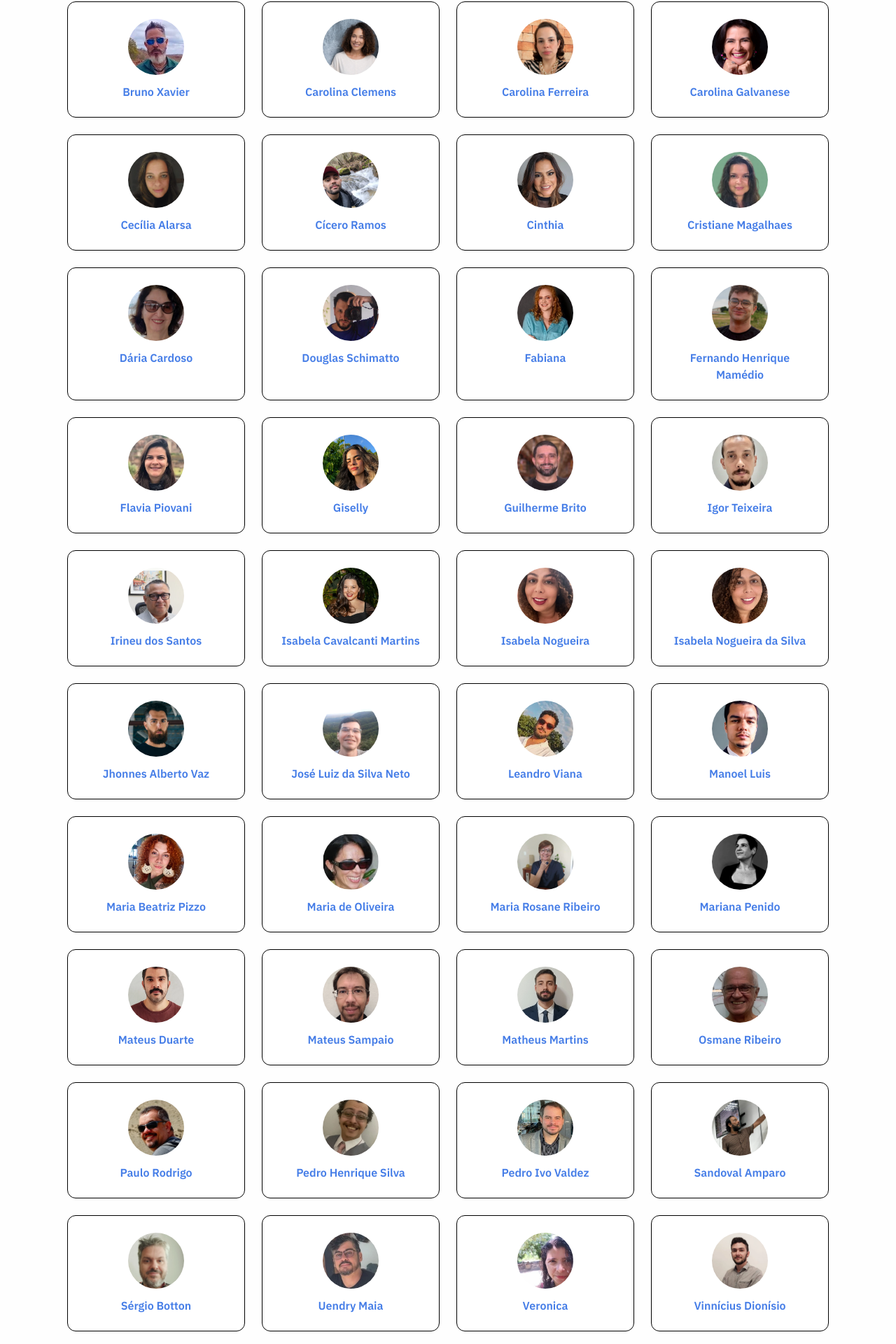
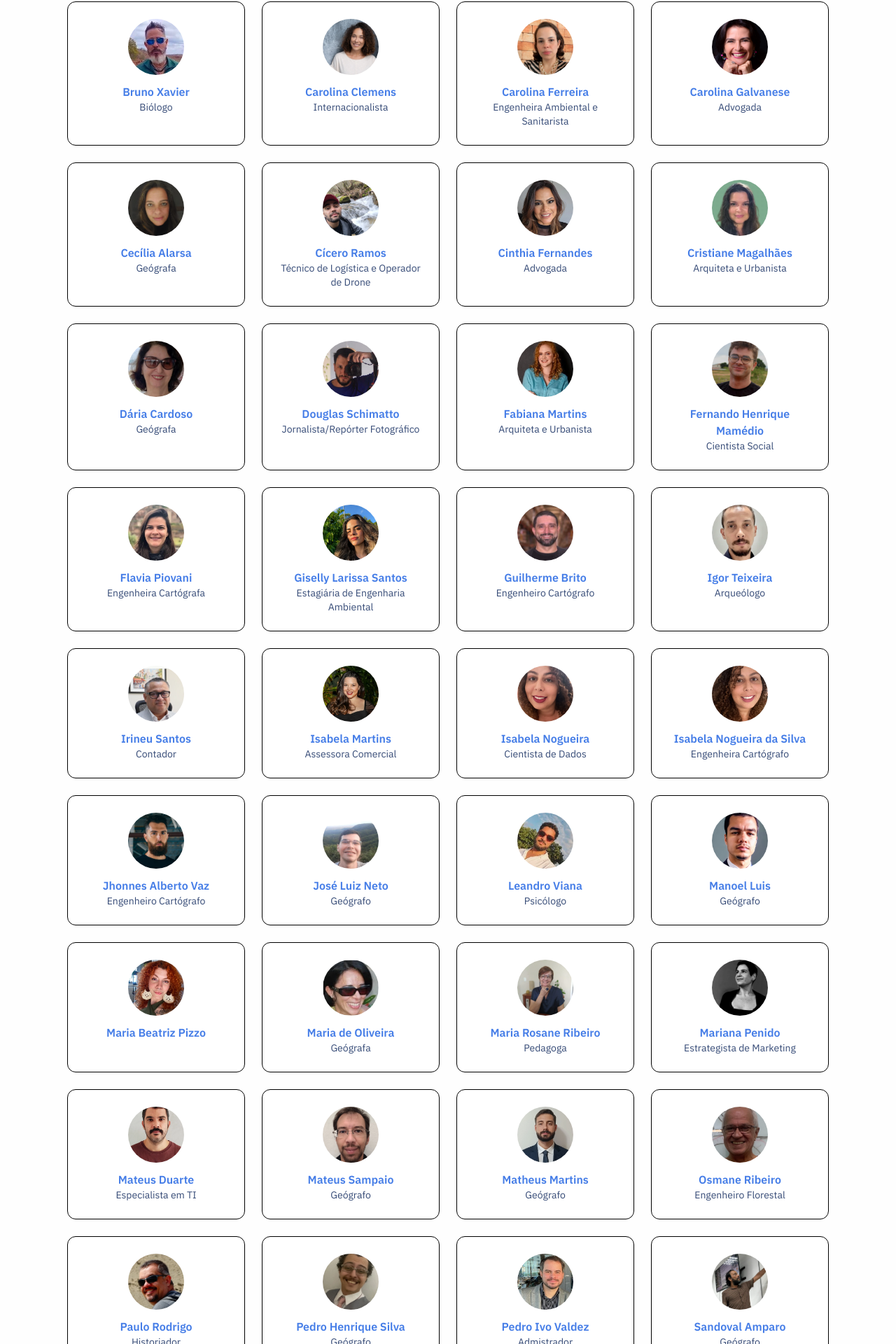
Before and after one commit to Mateusridu/Cartogeo.org-Deploy, a React (Vite) app: page /#/time in a window 1280 px wide. Shown: the part 780-2700 px from the top of the page at 70% size. Built offline with nearby package versions, Linux system fonts and the light colour scheme.

Commit message:
atualização da pagina TeamPage

```diff
--- a/src/components/TeamPage.jsx
+++ b/src/components/TeamPage.jsx
@@ -54,51 +54,52 @@ import vinicius from "../assets/team/Vinnícius_Dionísio.webp";
 
 
 const TEAM = [
-  { name: "Dr. Gilberto Pessanha Ribeiro", role: "Fundador(a) & CEO", image: gilberto },
-  { name: "Abraão Nóbrega", role: "", image: abraao },
-  { name: "André Victor", role: "", image: andre },
-  { name: "Anthony", role: "", image: anthony },
-  { name: "Bruno Xavier", role: "", image: bruno },
-  { name: "Carolina Clemens", role: "", image: carolinac },
-  { name: "Carolina Ferreira", role: "", image: carolinaf },
-  { name: "Carolina Galvanese", role: "", image: carolinag },
-  { name: "Cecília Alarsa", role: "", image: cecilia },
-  { name: "Cícero Ramos", role: "", image: cicero },
-  { name: "Cinthia", role: "", image: cinthia },
-  { name: "Cristiane Magalhaes", role: "", image: cristiane },
-  { name: "Dária Cardoso", role: "", image: daria },
-  { name: "Douglas Schimatto", role: "", image: douglas },
-  { name: "Fabiana", role: "", image: fabiana },
-  { name: "Fernando Henrique Mamédio", role: "", image: fernando },
-  { name: "Flavia Piovani", role: "", image: flavia },
-  { name: "Giselly", role: "", image: giselly },
-  { name: "Guilherme Brito", role: "", image: guilherme },
-  { name: "Igor Teixeira", role: "", image: igor },
-  { name: "Irineu dos Santos", role: "", image: irineu },
-  { name: "Isabela Cavalcanti Martins", role: "", image: isabelac },
-  { name: "Isabela Nogueira", role: "", image: isabelan },
-  { name: "Isabela Nogueira da Silva", role: "", image: isabelas },
-  { name: "Jhonnes Alberto Vaz", role: "", image: jhonnes },
-  { name: "José Luiz da Silva Neto", role: "", image: jose },
-  { name: "Leandro Viana", role: "", image: leandro },
-  { name: "Manoel Luis", role: "", image: manoel },
-  { name: "Maria Beatriz Pizzo", role: "", image: mariab },
-  { name: "Maria de Oliveira", role: "", image: mariao },
-  { name: "Maria Rosane Ribeiro", role: "", image: mariar },
-  { name: "Mariana Penido", role: "", image: mariana },
-  { name: "Mateus Duarte", role: "", image: mateus },
-  { name: "Mateus Sampaio", role: "", image: mateuss },
-  { name: "Matheus Martins", role: "", image: matheus },
-  { name: "Osmane Ribeiro", role: "", image: osmane },
-  { name: "Paulo Rodrigo", role: "", image: paulo },
-  { name: "Pedro Henrique Silva", role: "", image: pedroh },
-  { name: "Pedro Ivo Valdez", role: "", image: pedroi },
-  { name: "Sandoval Amparo", role: "", image: sandoval },
-  { name: "Sérgio Botton", role: "", image: sergio },
-  { name: "Uendry Maia", role: "", image: uendri },
-  { name: "Veronica", role: "", image: veronica },
-  { name: "Vinnícius Dionísio", role: "", image: vinicius },
+  { name: "Dr. Gilberto Pessanha Ribeiro", role: "Fundador & CEO", image: gilberto, linkedin: "" },
+  { name: "Abraão Nóbrega", role: "Arquiteto e Urbanista", image: abraao, linkedin: "https://www.linkedin.com/in/abra%C3%A3o-n%C3%B3brega-2032a9321/" },
+  { name: "André Victor Barcia", role: "Geógrafo", image: andre, linkedin: "https://www.linkedin.com/in/andrevictorbarcia/" },
+  { name: "Anthony Andrey Ramalho", role: "Engenheiro de Petróleo", image: anthony, linkedin: "" },
+  { name: "Bruno Xavier", role: "Biólogo", image: bruno, linkedin: "https://www.linkedin.com/in/bruno-xavier-88971a237/" },
+  { name: "Carolina Clemens", role: "Internacionalista", image: carolinac, linkedin: "https://www.linkedin.com/in/carolina-clemens/" },
+  { name: "Carolina Ferreira", role: "Engenheira Ambiental e Sanitarista", image: carolinaf, linkedin: "https://www.linkedin.com/in/carolinaferreirapenteado/" },
+  { name: "Carolina Galvanese", role: "Advogada", image: carolinag, linkedin: "https://www.linkedin.com/in/carolina-galvanese-phd-6a2207167/" },
+  { name: "Cecília Alarsa", role: "Geógrafa", image: cecilia, linkedin: "https://www.linkedin.com/in/cecilia-alarsa/" },
+  { name: "Cícero Ramos", role: "Técnico de Logística e Operador de Drone", image: cicero, linkedin: "https://www.linkedin.com/in/c%C3%ADcero-ramos-a9b225158/" },
+  { name: "Cinthia Fernandes", role: "Advogada", image: cinthia, linkedin: "https://www.linkedin.com/in/cinthia-fernandes-746430b2/" },
+  { name: "Cristiane Magalhães", role: "Arquiteta e Urbanista", image: cristiane, linkedin: "https://www.linkedin.com/in/cristianemagalhaes/" },
+  { name: "Dária Cardoso", role: "Geógrafa", image: daria, linkedin: "https://www.linkedin.com/in/daria-cardoso-18112155/" },
+  { name: "Douglas Schimatto", role: "Jornalista/Repórter Fotográfico", image: douglas, linkedin: "https://www.linkedin.com/in/douglas-schinatto/" },
+  { name: "Fabiana Martins", role: "Arquiteta e Urbanista", image: fabiana, linkedin: "https://www.linkedin.com/in/fabianamartinsarq/" },
+  { name: "Fernando Henrique Mamédio", role: "Cientista Social", image: fernando, linkedin: "https://www.linkedin.com/in/fernandomamedio/" },
+  { name: "Flavia Piovani", role: "Engenheira Cartógrafa", image: flavia, linkedin: "https://www.linkedin.com/in/flavia-piovani-61748734/" },
+  { name: "Giselly Larissa Santos", role: "Estagiária de Engenharia Ambiental", image: giselly, linkedin: "" },
+  { name: "Guilherme Brito", role: "Engenheiro Cartógrafo", image: guilherme, linkedin: "https://www.linkedin.com/in/guilherme-brito-13392947/" },
+  { name: "Igor Teixeira", role: "Arqueólogo", image: igor, linkedin: "https://www.linkedin.com/in/igor-teixeira-8a904621b/" },
+  { name: "Irineu Santos", role: "Contador", image: irineu, linkedin: "https://www.linkedin.com/company/idscontadores/posts/" },
+  { name: "Isabela Martins", role: "Assessora Comercial", image: isabelac, linkedin: "https://www.linkedin.com/in/isabela-cavalcanti-martins-a934921a5/" },
+  { name: "Isabela Nogueira", role: "Cientista de Dados", image: isabelan, linkedin: "https://www.linkedin.com/in/isabela-nogueira/" },
+  { name: "Isabela Nogueira da Silva", role: "Engenheira Cartógrafo", image: isabelas, linkedin: "https://www.linkedin.com/in/jhonnes-alberto-vaz-20118925/" },
+  { name: "Jhonnes Alberto Vaz", role: "Engenheiro Cartógrafo", image: jhonnes, linkedin: "" },
+  { name: "José Luiz Neto", role: "Geógrafo", image: jose, linkedin: "https://www.linkedin.com/in/jos%C3%A9-luiz-da-silva-neto-758a6a309/" },
+  { name: "Leandro Viana", role: "Psicólogo", image: leandro, linkedin: "https://www.linkedin.com/in/leandro-viana-a432b2211/" },
+  { name: "Manoel Luis", role: "Geógrafo", image: manoel, linkedin: "https://www.linkedin.com/in/manoeluisgeotec/" },
+  { name: "Maria Beatriz Pizzo", role: "", image: mariab, linkedin: "" },
+  { name: "Maria de Oliveira", role: "Geógrafa", image: mariao, linkedin: "" },
+  { name: "Maria Rosane Ribeiro", role: "Pedagoga", image: mariar, linkedin: "" },
+  { name: "Mariana Penido", role: "Estrategista de Marketing", image: mariana, linkedin: "https://www.linkedin.com/in/mariana-penido/" },
+  { name: "Mateus Duarte", role: "Especialista em TI", image: mateus, linkedin: "" },
+  { name: "Mateus Sampaio", role: "Geógrafo", image: mateuss, linkedin: "https://www.linkedin.com/in/mateus-sampaio-7bb35398/" },
+  { name: "Matheus Martins", role: "Geógrafo", image: matheus, linkedin: "https://www.linkedin.com/in/matheus-martins-andrade7/" },
+  { name: "Osmane Ribeiro", role: "Engenheiro Florestal", image: osmane, linkedin: "https://www.linkedin.com/in/osmane-ribeiro-bb26b417b/" },
+  { name: "Paulo Rodrigo", role: "Historiador", image: paulo, linkedin: "https://www.linkedin.com/in/paulorodrigosimoes/" },
+  { name: "Pedro Henrique Silva", role: "Geógrafo", image: pedroh, linkedin: "" },
+  { name: "Pedro Ivo Valdez", role: "Admistrador", image: pedroi, linkedin: "https://www.linkedin.com/in/pedro-ribeiro-72a6b5221/" },
+  { name: "Sandoval Amparo", role: "Geógrafo", image: sandoval, linkedin: "https://www.linkedin.com/in/sandoval-amparo-74812171/" },
+  { name: "Sérgio Botton", role: "Cientista Social", image: sergio, linkedin: "https://www.linkedin.com/in/s%C3%A9rgio-botton-barcellos-961787303/" },
+  { name: "Uendry Maia", role: "Assessor Comercial", image: uendri, linkedin: "https://www.linkedin.com/in/uendry/" },
+  { name: "Verioní Bastos", role: "Historiadora", image: veronica, linkedin: "https://www.linkedin.com/in/verion%C3%AD-r-bastos-357bb690/?locale=pt" },
+  { name: "Vinnícius Dionízio", role: "Geógrafo", image: vinicius, linkedin: "https://www.linkedin.com/in/vinn%C3%ADcius-dion%C3%ADzio/" },
 ];
+
 
 export default function TeamPage() {
   return (
@@ -111,9 +112,9 @@ export default function TeamPage() {
         </h1>
 
         <p className="mt-6 max-w-2xl text-slate">
-          A cartogeo nasceu para aproximar tecnologia geoespacial de quem toma
+          A CartoGeo nasceu para aproximar tecnologia geoespacial de quem toma
           decisão todos os dias. Cada pessoa do time traz uma combinação
-          diferente de cartografia, dados e engenharia — e é dessa mistura que
+          diferente de Cartografia, dados e Engenharia — e é dessa mistura que
           nascem as soluções que construímos junto com nossos clientes.
         </p>
       </section>
@@ -138,7 +139,18 @@ export default function TeamPage() {
                 />
               )}
               <div>
-                <p className="font-semibold text-ink">{person.name}</p>
+                {person.linkedin ? (
+
+                    <a href={person.linkedin}
+                    target="_blank"
+                    rel="noopener noreferrer"
+                    className="font-semibold text-ink hover:text-beacon hover:underline"
+                  >
+                    {person.name}
+                  </a>
+                ) : (
+                  <p className="font-semibold text-ink">{person.name}</p>
+                )}
                 <p className="text-sm text-slate">{person.role}</p>
               </div>
             </div>
@@ -157,12 +169,12 @@ export default function TeamPage() {
             Se você se interessa por tecnologia geoespacial e quer construir
             soluções que realmente são usadas, queremos te conhecer.
           </p>
-          <a
+
             href="https://wa.me/5583988016010?text=Ol%C3%A1%2C%20vim%20pelo%20site%20da%20cartogeo%20e%20gostaria%20de%20mais%20informa%C3%A7%C3%B5es."
             target="_blank"
             rel="noopener noreferrer"
             className="mt-6 inline-flex items-center gap-2 rounded-md bg-ink px-5 py-2.5 text-sm font-semibold text-white hover:bg-beacon"
-          >
+          <a>
             Fale com a gente
             <svg viewBox="0 0 16 16" className="h-4 w-4" fill="none" aria-hidden="true">
               <path
```
